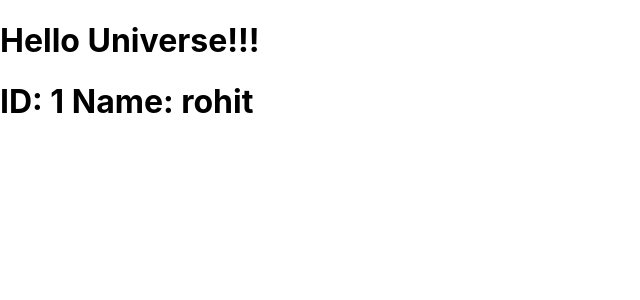
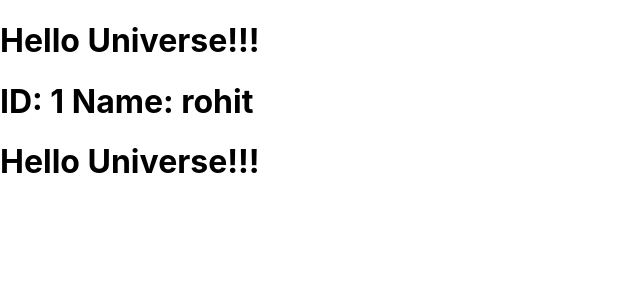
Before and after one commit to jyotivjadhav/secon_react_app, a React (Create React App) app: page / in a window 1280 px wide. Shown: the top 300 px of the page, without its empty margins (0-640 px from the left). Built offline with nearby package versions, Linux system fonts and the light colour scheme.

Commit message:
attribute binding.

```diff
--- a/src/App.js
+++ b/src/App.js
@@ -1,16 +1,16 @@
-// PURE HTML :: DUMB
-// JSX :: RETURN HTML :: THIS IS SMART
+
 function App() {
   let str = `Hello Universe!!!`;
-
+  let id = "id1";
   let user = { id: 1, name: "rohit" };
 
   return (
     <>
-      <h1>{ str}</h1>
+      <h1 id="id1">{ str}</h1>
       <h1>
         ID: {user.id} Name: {user.name}
       </h1>
+      <h1 id={ id}>{ str}</h1>
     </>);
 }
 
```
